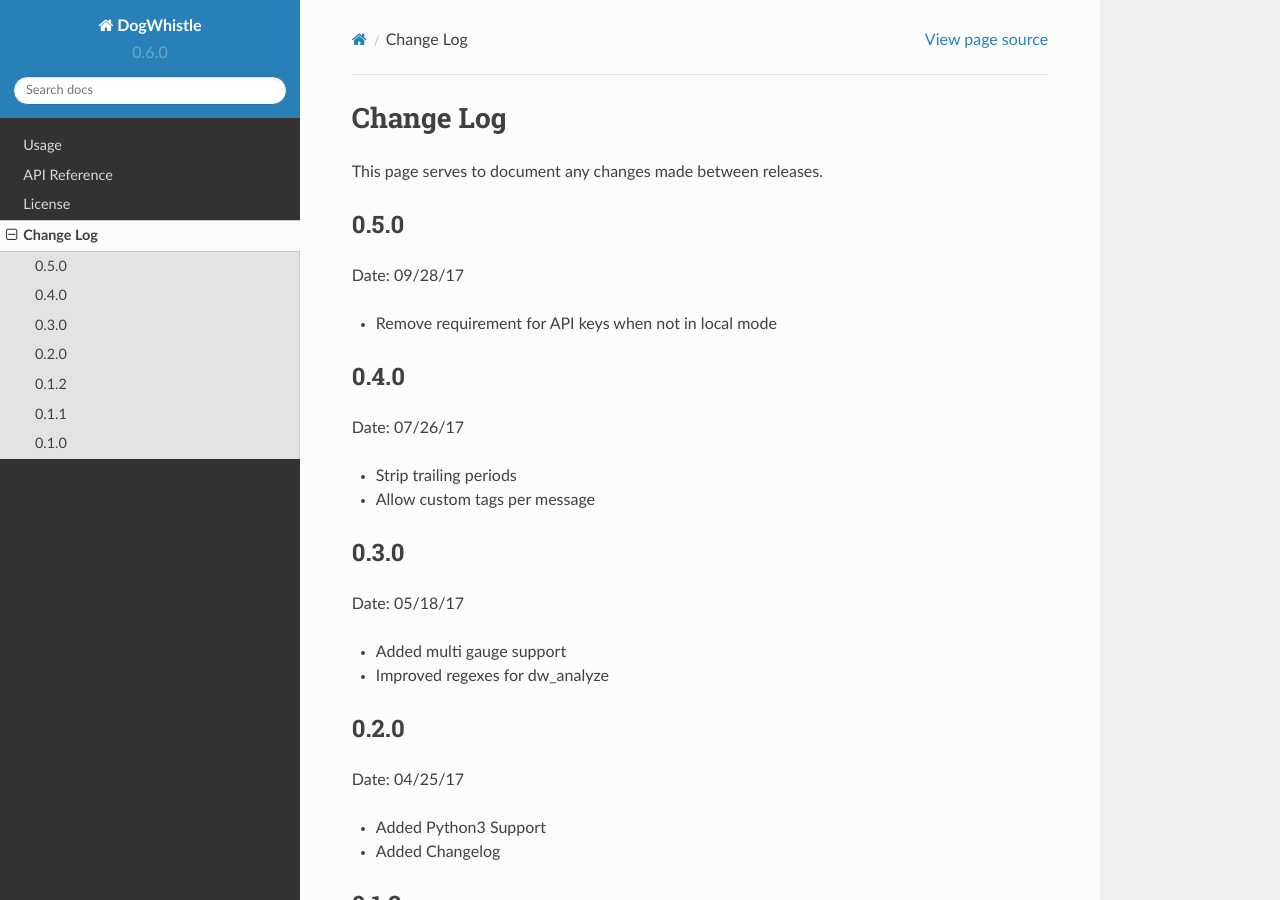
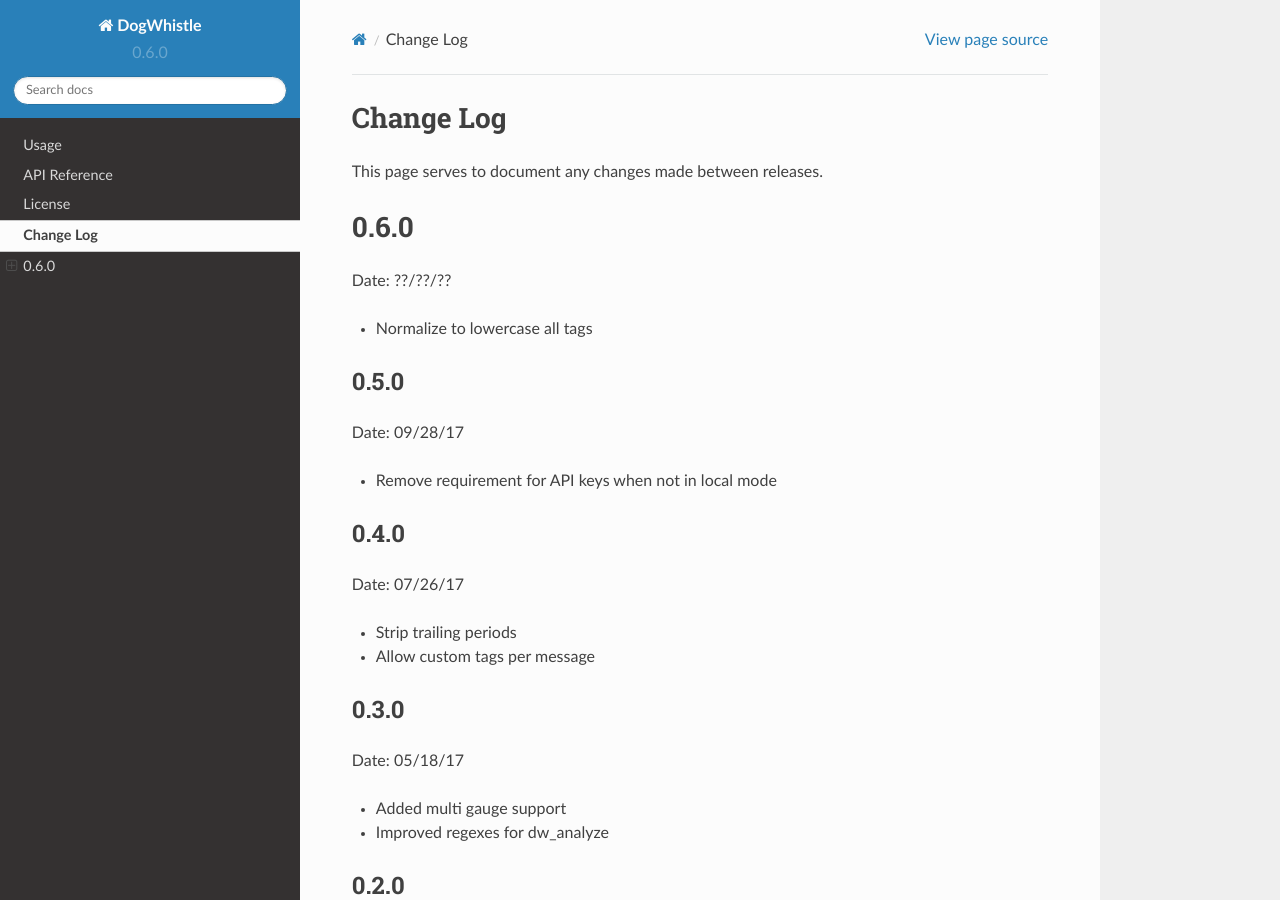
Before and after one commit to istresearch/dog-whistle, a Sphinx documentation site: the page built from docs/changelog.rst, in a window 1280 px wide and 900 px high. Built offline with Sphinx 7.4.7 and the Read the Docs theme 2.0.0, drawn with Linux system fonts in a browser that asks for light colours.

Commit message:
update changelog

```diff
--- a/docs/changelog.rst
+++ b/docs/changelog.rst
@@ -4,6 +4,13 @@
 ==========
 
 This page serves to document any changes made between releases.
+
+0.6.0
+=====
+
+Date: ??/??/??
+
+- Normalize to lowercase all tags
 
 0.5.0
 -----
```
